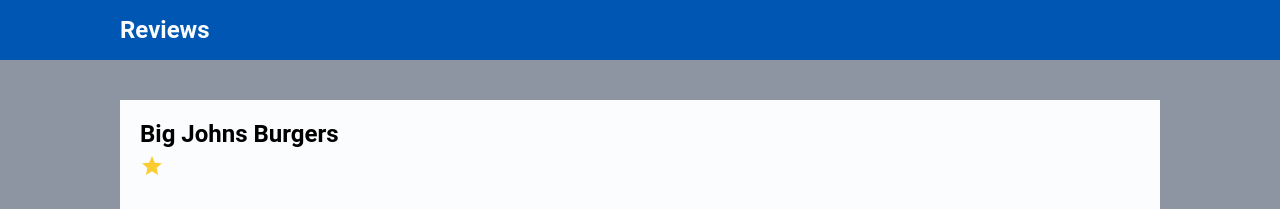
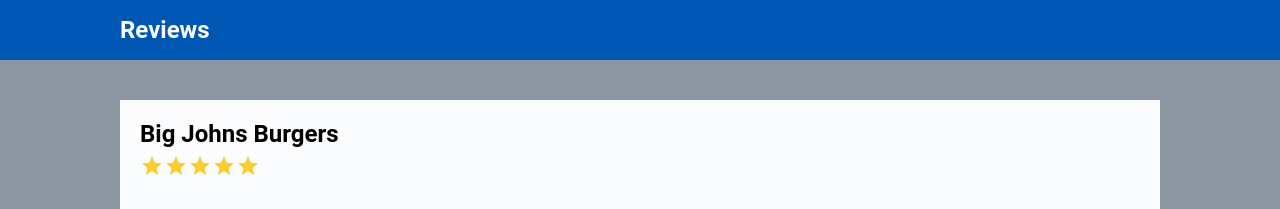
Before and after one commit to 1Maria/review-tracker, a React (Create React App) app: page / in a window 1280 px wide. Shown: the top 209 px of the page. Built offline with nearby package versions, Linux system fonts and the light colour scheme.

Commit message:
Add logic for star rating to review component

```diff
--- a/src/components/Review.js
+++ b/src/components/Review.js
@@ -2,6 +2,7 @@
 import { format } from 'date-fns'
 import { Box, Typography, makeStyles } from '@material-ui/core';
 import StarIcon from '@material-ui/icons/Star';
+import StarBorderIcon from '@material-ui/icons/StarBorder';
 import ForumIcon from '@material-ui/icons/Forum';
 import theme from '../theme';
 
@@ -40,7 +41,8 @@
             <Typography component="h2" variant="h2" className={classes.place}>
                 {review.place}
             </Typography>
-            <StarIcon style={{fill: '#FBCD33'}}/>
+            {new Array(review.rating).fill(0).map(rating => <StarIcon style={{fill: '#FBCD33'}}/>)}
+            {new Array(5 - review.rating).fill(0).map(rating => <StarBorderIcon style={{fill: '#FBCD33'}}/>)}
             <Typography component="h3" variant="h3" className={classes.content}>
                 {review.content}
             </Typography>
```
